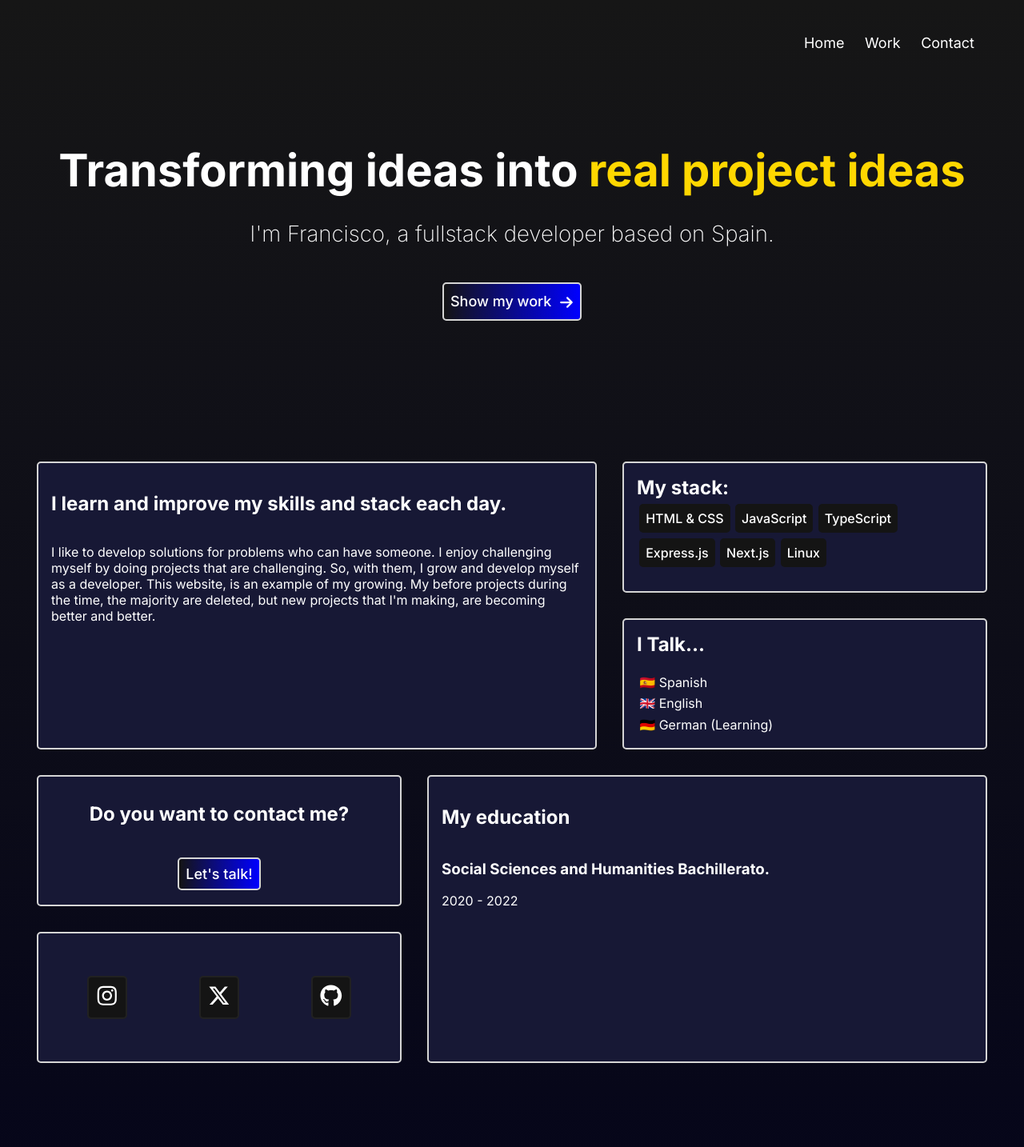
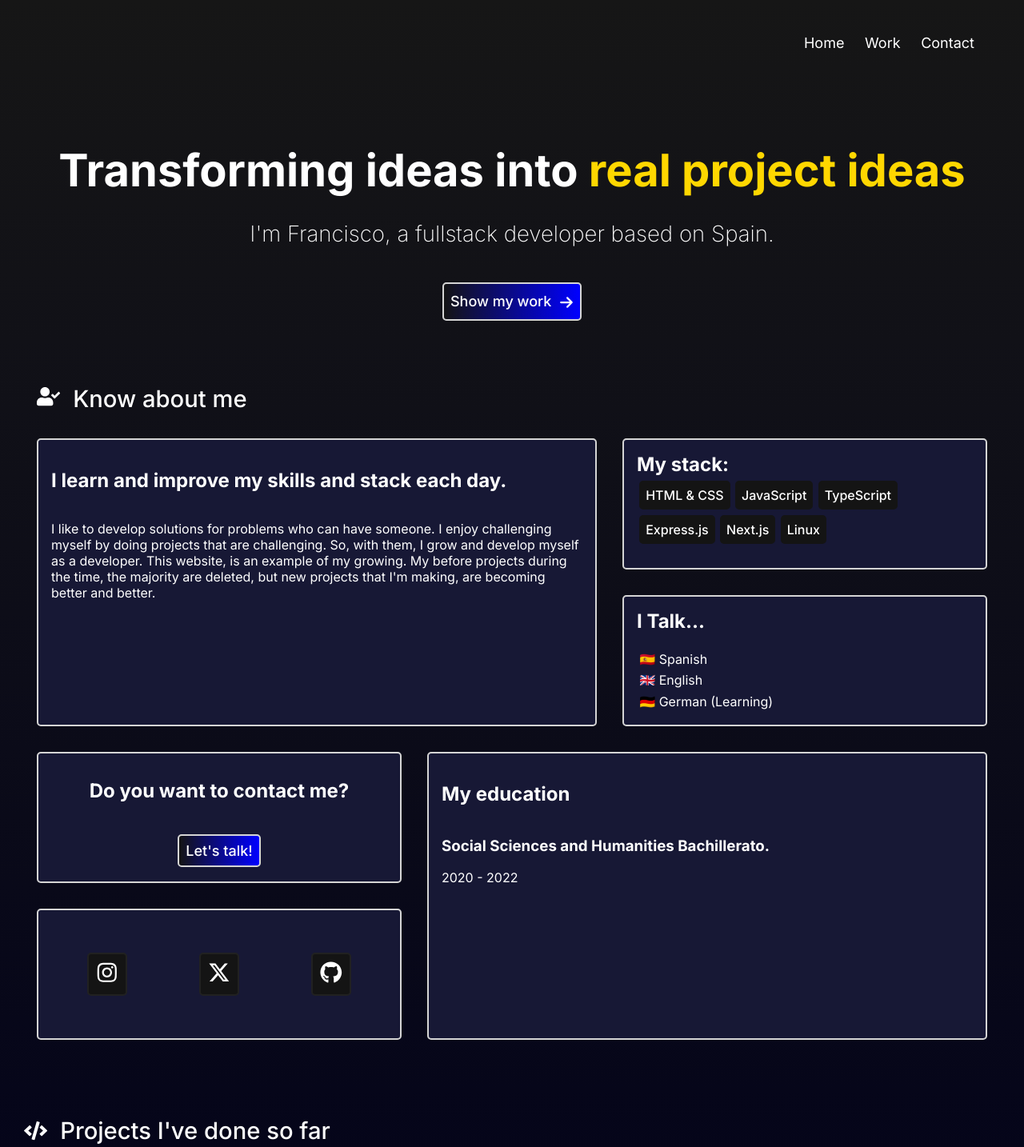
Before and after one commit to EnergyREX/Portfolio, a Next.js app: page / in a window 1280 px wide. Shown: the top 1434 px of the page at 80% size. Built offline with nearby package versions, Linux system fonts and the light colour scheme.

Commit message:
Changed sections titles

```diff
--- a/app/(root)/main.module.css
+++ b/app/(root)/main.module.css
@@ -60,11 +60,28 @@
 
 /* About */
 
+.about__title {
+    display: flex;
+    font-size: 1.825rem;
+
+    color: #fff;
+
+    margin-top: 5rem;
+    margin-left: 1rem;
+
+    margin-bottom: 1rem;
+    font-weight: 500;
+}
+
+.about__title__icon {
+    margin-right: 1rem;
+}
+
 .about__main {
     display: grid;
 
 
-    margin-top: 10rem;
+    margin-top: 0rem;
     margin-bottom: 3rem;
 
     grid-template-columns: repeat(5, 1fr);
@@ -207,12 +224,14 @@
 .projects__title {
     display: flex;
 
-    font-size: 3.5rem;
+    font-size: 1.825rem;
     color: #fff;
-    justify-content: center;
+    justify-content: flex-start;
+    align-items: center;
 
+    font-weight: 500;
     margin-top: 5rem;
-    margin-bottom: 5rem;
+    margin-bottom: 1rem;
 }
 
 .projects__title__highlight {
--- a/app/(root)/page.tsx
+++ b/app/(root)/page.tsx
@@ -3,6 +3,7 @@
 import react, { useState, useEffect, useRef } from "react";
 import Link from "next/link"
 import { FaArrowRight, FaGithub, FaInstagram, FaXTwitter, FaArrowRightFromBracket } from "react-icons/fa6"
+import { FaUserCheck, FaCode } from "react-icons/fa";
 
 import gsap from "gsap";
 import { useGSAP } from '@gsap/react';
@@ -26,8 +27,9 @@ export default function Portfolio() {
           <p className={styles.hero__subtitle}>I'm Francisco, a fullstack developer based on Spain.</p>
           <Link className={styles.hero__button} href="#projects">Show my work <span className={styles.hero__button__cosmetic}><FaArrowRight /></span></Link>
         </section>
+        <h1 className={styles.about__title}><FaUserCheck className={styles.about__title__icon} /> Know about me</h1>
+        <section className={styles.about__main}>
 
-        <section className={styles.about__main}>
 
           <Card className={styles.cardBlock__phrase}>
             <h1>I learn and improve my skills and stack each day.</h1>
@@ -76,7 +78,7 @@ export default function Portfolio() {
 
         </section>
 
-        <h1 className={styles.projects__title}>Projects I've done so far</h1>
+        <h1 className={styles.projects__title}><FaCode className={styles.about__title__icon}/>Projects I've done so far</h1>
 
         <section className={styles.projects__main}>
 
```
